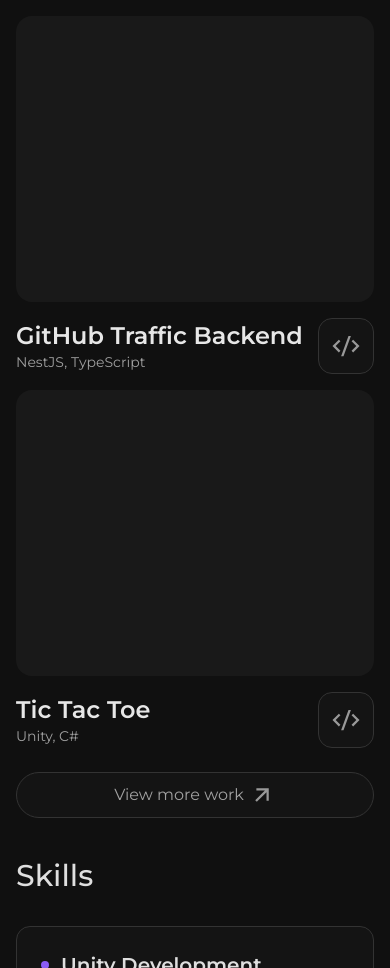
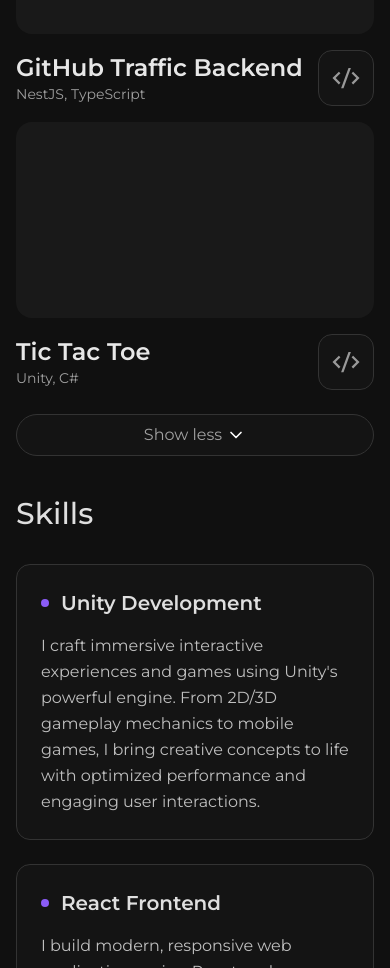
Before and after one commit to Nikseell/portfolio-website, a React (Vite) app: page / in a window 390 px wide. Shown: the part 1948-2916 px from the top of the page. Built offline with nearby package versions, Linux system fonts and the light colour scheme.

Commit message:
More projects is accordion

```diff
--- a/src/components/WorkCard.tsx
+++ b/src/components/WorkCard.tsx
@@ -6,7 +6,7 @@ import development from '../assets/icons/development.svg'
 
 const WorkCard: FC<WorkCardProps> = ({ title, tags, link, codeLink }) => {
   return (
-    <div className="flex flex-col overflow-hidden aspect-[3/3] sm:aspect-[4/3] md:aspect-[3/3] lg:aspect-[4/3] h-full">
+    <div className="flex flex-col overflow-hidden aspect-[4/3] sm:aspect-[4/3] md:aspect-[3/3] lg:aspect-[4/3] h-full">
       <div className="flex w-full h-full bg-[#191919] rounded-2xl"></div>
 
       <div className="flex justify-between items-center mt-4">
--- a/src/components/sections/Work.tsx
+++ b/src/components/sections/Work.tsx
@@ -1,10 +1,12 @@
-import { type FC } from 'react'
+import { type FC, useState } from 'react'
 import WorkCard from '../WorkCard'
 import { workData } from '../../data/work'
-import arrow from '../../assets/icons/arrow.svg'
+import { Accordion, AccordionItem, AccordionTrigger, AccordionPanel } from '../animate-ui/base/accordion'
 
 const Work: FC = () => {
   const displayedWorks = workData.slice(0, 4)
+  const additionalWorks = workData.slice(4)
+  const [isExpanded, setIsExpanded] = useState(false)
 
   return (
     <section
@@ -26,19 +28,38 @@ const Work: FC = () => {
           />
         ))}
       </div>
-      <button
-        onClick={() => window.open('https://github.com/nikseell', '_blank')}
-        className="flex justify-center items-center mt-6 sm:mt-8 md:mt-10 px-4 py-2 rounded-full gap-1 border border-[#333333] bg-[#141414] hover:bg-[#242424] hover:scale-105 transition-all duration-300 cursor-pointer w-full group"
-      >
-        <p className="flex items-center justify-center opacity-60 group-hover:opacity-100 group-hover:text-white transition-all duration-300">
-          View more work
-        </p>
-        <img
-          src={arrow}
-          alt="arrow"
-          className="w-7 h-7"
-        />
-      </button>
+      {additionalWorks.length > 0 && (
+        <div className="mt-6 sm:mt-8 md:mt-10">
+          <Accordion>
+            <AccordionItem className="border-0 bg-transparent mb-0">
+              <AccordionTrigger
+                className="flex justify-center items-center px-4 py-2 rounded-full gap-1 border border-[#333333] bg-[#141414] hover:bg-[#242424] transition-all duration-300 cursor-pointer w-full group"
+                onClick={() => setIsExpanded(!isExpanded)}
+              >
+                <div className="flex items-center justify-center gap-1">
+                  <p className="flex items-center justify-center opacity-60 group-hover:opacity-100 group-hover:text-white transition-all duration-300">
+                    {isExpanded ? 'View more work' : 'Show less'}
+                  </p>
+                </div>
+              </AccordionTrigger>
+              <AccordionPanel className="bg-transparent border-0 p-0">
+                <div className="grid grid-cols-1 sm:grid-cols-1 md:grid-cols-2 lg:grid-cols-2 gap-4 sm:gap-6 md:gap-8 pt-6">
+                  {additionalWorks.map((work, index) => (
+                    <WorkCard
+                      key={index}
+                      title={work.title}
+                      description={work.description}
+                      tags={work.tags}
+                      link={work.link}
+                      codeLink={work.codeLink}
+                    />
+                  ))}
+                </div>
+              </AccordionPanel>
+            </AccordionItem>
+          </Accordion>
+        </div>
+      )}
     </section>
   )
 }
```
